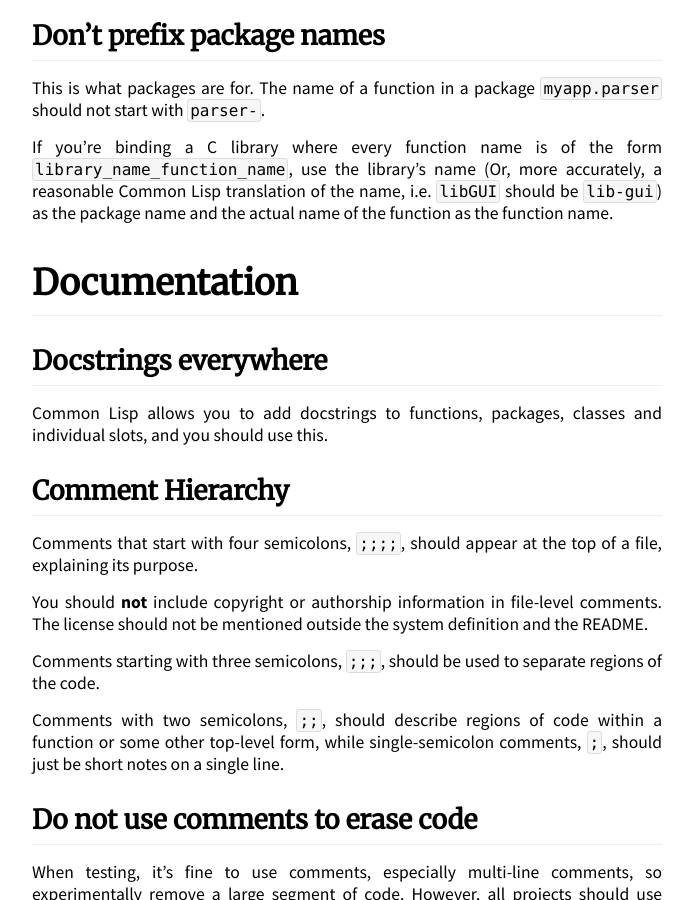
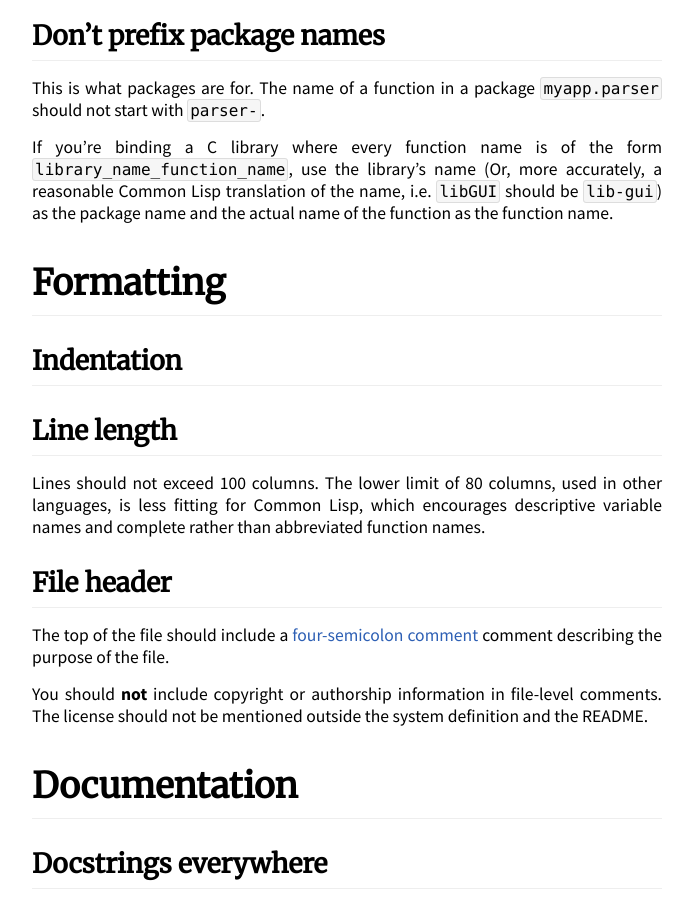
Before and after one commit to LispLang/lisplang.github.io, a Jekyll site: the page built from wiki/style-guide.md, in a window 1280 px wide and 900 px high, scrolled down 2004 px. Shown: the whole window, without its empty margins (338-1032 px from the left). Built offline with Jekyll 4.4.1, drawn with Linux system fonts in a browser that asks for light colours; nearby versions of some CDN libraries; some of the changed text lies outside the part shown.

Commit message:
Add some formatting info to the style guide

```diff
--- a/wiki/style-guide.md
+++ b/wiki/style-guide.md
@@ -97,6 +97,26 @@ reasonable Common Lisp translation of the name, i.e. `libGUI` should be
 `lib-gui`) as the package name and the actual name of the function as the
 function name.
 
+# Formatting
+
+## Indentation
+
+## Line length
+
+Lines should not exceed 100 columns. The lower limit of 80 columns, used in
+other languages, is less fitting for Common Lisp, which encourages descriptive
+variable names and complete rather than abbreviated function names.
+
+## File header
+
+The top of the file should include a
+[four-semicolon comment](#comment-hierarchy) comment describing the purpose of
+the file.
+
+You should **not** include copyright or authorship information in file-level
+comments. The license should not be mentioned outside the system definition and
+the README.
+
 # Documentation
 
 ## Docstrings everywhere
```
Also changed, not shown: other parts of wiki/style-guide.md (+0 -4 lines).
